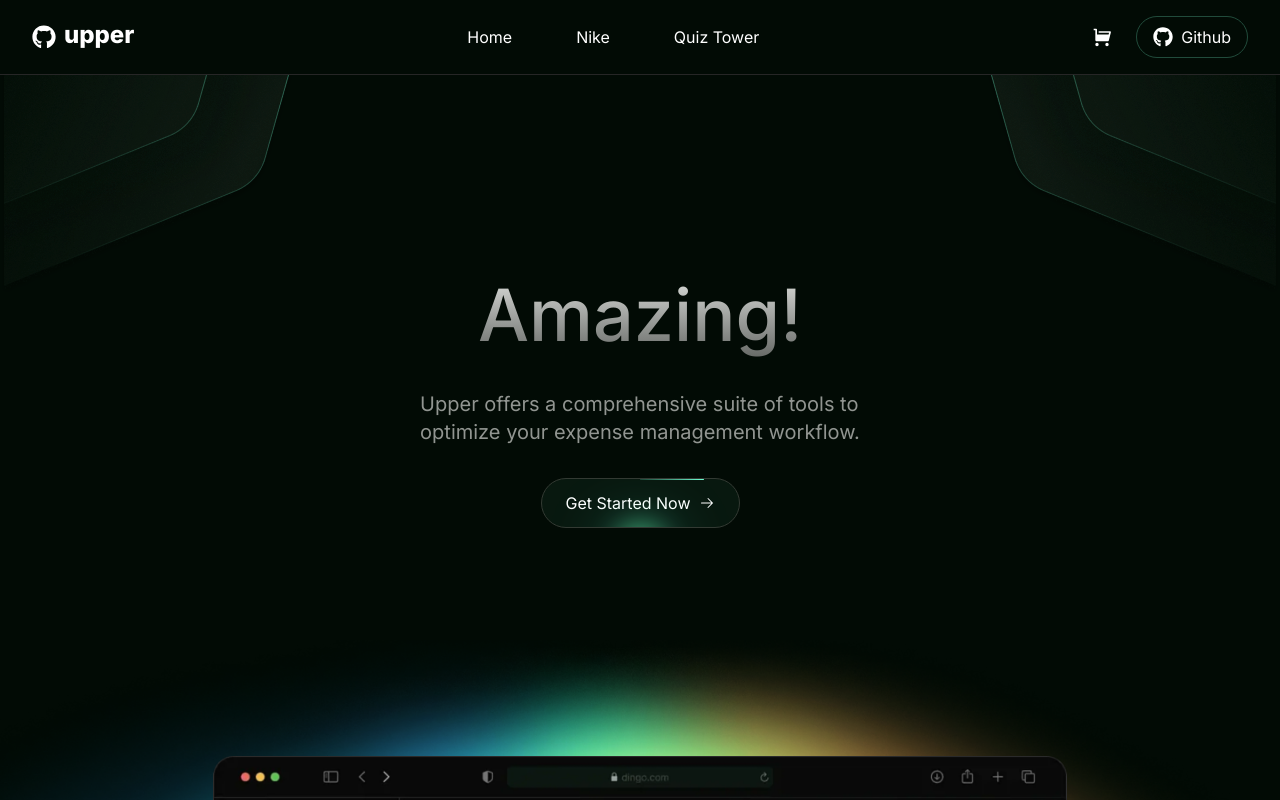
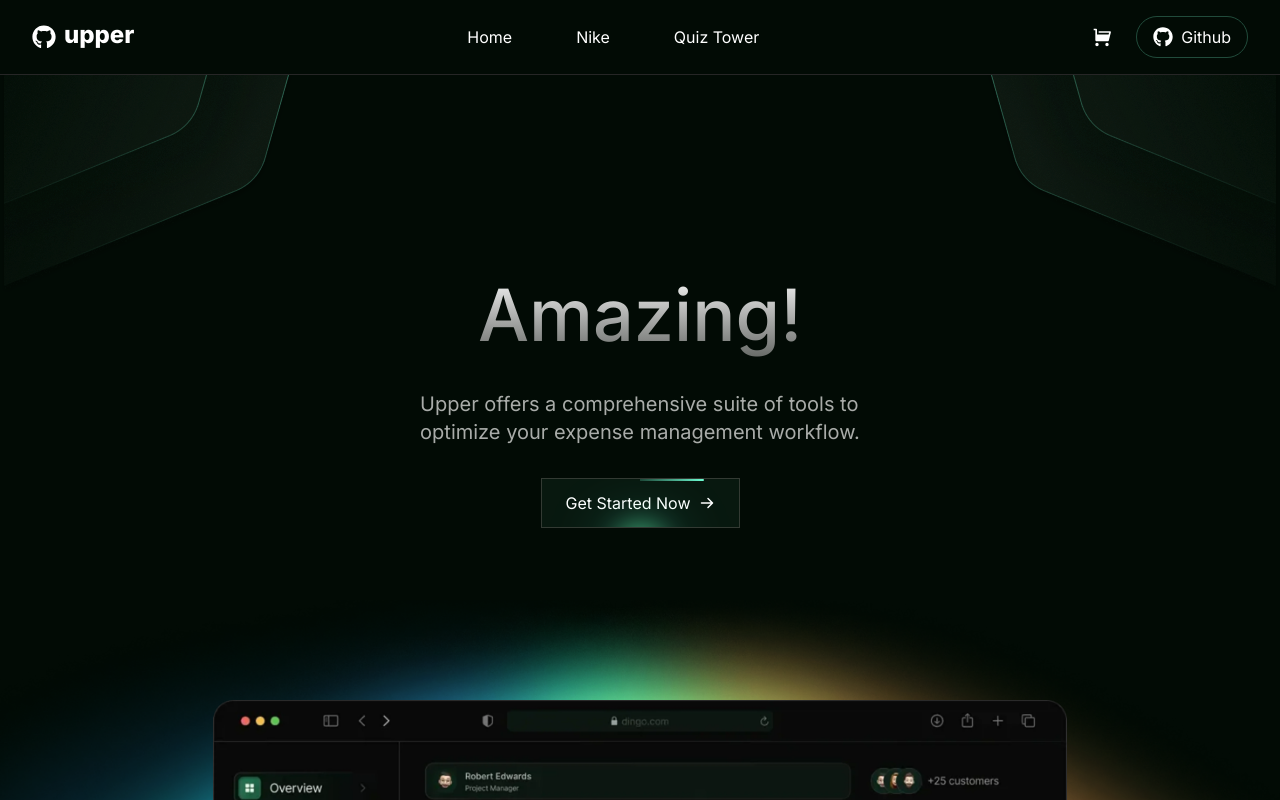
Before and after one commit to aliasif78/frontend-design, a Next.js app: page /upper in a window 1280 px wide. Shown: the top 800 px of the page. Built offline with nearby package versions, Linux system fonts and the light colour scheme; a web font is replaced by a local one.

Commit message:
Upper: Hero Section complete

```diff
--- /dev/null
+++ b/app/upper/components/HeroSection.tsx
@@ -0,0 +1,56 @@
+// Next JS
+import Image from 'next/image';
+
+// Assets
+import btnGradient from '.././assets/btn-gradient.svg';
+
+// Icons
+import { PiArrowRightBold } from 'react-icons/pi';
+
+const HeroSection = () => {
+  return (
+    <div className="flex h-screen w-screen flex-col items-center justify-center gap-[2rem]">
+      {/* Main Text */}
+      <h1 className="bg-gradient-to-b from-white to-[#676a67] bg-clip-text text-7xl leading-[1.2] font-medium text-transparent">Amazing!</h1>
+
+      {/* Subtext */}
+      <h2 className="text-xl text-[#f1f1ef]/70">
+        Upper offers a comprehensive suite of tools to
+        <br />
+        optimize your expense management workflow.
+      </h2>
+
+      {/* Button */}
+      <button className="group relative flex cursor-pointer flex-row items-center justify-center gap-2 overflow-hidden rounded-none border border-[#333a33] bg-[#214b3b]/20 px-6 py-3 text-base transition duration-300">
+        {/* Static right half of top border */}
+        <span className="absolute top-0 left-1/2 h-[2px] w-16 rounded-r-full bg-gradient-to-r from-[#6FFFD4]/20 to-[#6FFFD4]"></span>
+
+        {/* Animated left half of top border - expands right */}
+        <span className="absolute top-0 left-[80%] h-[2px] w-0 rounded-r-full bg-[#6FFFD4] transition-all duration-200 ease-out group-hover:w-10 group-hover:delay-[0ms]"></span>
+
+        {/* Animated right border - expands down with curve */}
+        <span className="absolute top-0 right-0 h-0 w-[2px] origin-top rounded-br-full bg-[#6FFFD4] transition-all duration-150 ease-out group-hover:h-full group-hover:delay-[200ms]"></span>
+
+        {/* Animated bottom border - expands left with curve */}
+        <span className="absolute right-0 bottom-0 h-[2px] w-0 origin-right rounded-bl-full bg-[#6FFFD4] transition-all duration-100 ease-out group-hover:w-full group-hover:delay-[350ms]"></span>
+
+        {/* Animated left border - expands up with curve */}
+        <span className="absolute bottom-0 left-0 h-0 w-[2px] origin-bottom rounded-tl-full bg-[#6FFFD4] transition-all duration-50 ease-out group-hover:h-full group-hover:delay-[450ms]"></span>
+
+        {/* Animated left half of top border - expands right */}
+        <span className="absolute top-0 left-0 h-[2px] w-0 rounded-l-full bg-[#6FFFD4] transition-all duration-100 ease-out group-hover:w-full group-hover:delay-[500ms]"></span>
+
+        {/* Gradient */}
+        <Image src={btnGradient} alt="btnGradient" className="absolute bottom-0 h-full w-full object-cover transition-all duration-300 group-hover:bottom-3 group-hover:scale-150" />
+
+        {/* Text */}
+        <span className="transition duration-1000 group-hover:text-amber-200 group-hover:delay-400">Get Started Now</span>
+
+        {/* Arrow */}
+        <PiArrowRightBold className="transition duration-1000 group-hover:text-amber-200 group-hover:delay-400" />
+      </button>
+    </div>
+  );
+};
+
+export default HeroSection;
--- a/app/upper/page.tsx
+++ b/app/upper/page.tsx
@@ -2,6 +2,7 @@
 
 // Components
 import Navbar from './components/Navbar';
+import HeroSection from './components/HeroSection';
 
 // Next JS
 import Image from 'next/image';
@@ -10,10 +11,6 @@ import Image from 'next/image';
 import polygons from './assets/polygons.svg';
 import gradient from './assets/gradient.webp';
 import macScreen from './assets/mac-screen.webp';
-import btnGradient from './assets/btn-gradient.svg';
-
-// Icons
-import { PiArrowRight } from 'react-icons/pi';
 
 const page = () => {
   return (
@@ -21,32 +18,17 @@ const page = () => {
       <Navbar />
 
       {/* Main Content */}
-      <main className="relative flex min-h-screen min-w-screen flex-col items-center justify-center">
+      <main className="relative flex min-h-screen min-w-screen flex-col items-center justify-center pb-[200rem]">
         {/* Polygons */}
         <Image src={polygons} alt="polygons" className="absolute top-0 left-0 brightness-150" />
         <Image src={polygons} alt="polygons" className="absolute top-0 right-0 scale-x-[-1] transform brightness-150" />
 
         {/* Hero Section */}
-        <div className="flex h-screen w-screen flex-col items-center justify-center gap-[2rem]">
-          <h1 className="bg-gradient-to-b from-[#e2e4e1] to-[#676a67] bg-clip-text text-7xl leading-[1.2] font-medium text-transparent">Amazing!</h1>
-
-          <h2 className="text-xl text-[#f1f1ef]/60">
-            Upper offers a comprehensive suite of tools to
-            <br />
-            optimize your expense management workflow.
-          </h2>
-
-          <button className="group relative flex cursor-pointer flex-row items-center justify-center gap-2 overflow-hidden rounded-full border border-[#333a33] bg-[#214b3b]/20 px-6 py-3 text-base transition duration-300">
-            <div className="absolute top-0 left-1/2 h-[1px] w-16 rounded-full bg-gradient-to-r from-[#6FFFD4]/20 to-[#6FFFD4]"></div>
-            <Image src={btnGradient} alt="btnGradient" className="absolute bottom-0 h-full w-full object-cover transition-all duration-300 group-hover:bottom-3 group-hover:scale-150" />
-            Get Started Now
-            <PiArrowRight />
-          </button>
-        </div>
+        <HeroSection />
 
         {/* Main Images */}
-        <Image src={gradient} alt="gradient" className="-mt-[10rem] w-full" />
-        <Image src={macScreen} alt="macScreen" className="-mt-[13rem] w-2/3" />
+        <Image src={gradient} alt="gradient" className="-mt-[25vh] w-full" />
+        <Image src={macScreen} alt="macScreen" className="-mt-[28vh] w-2/3" />
       </main>
     </div>
   );
```
